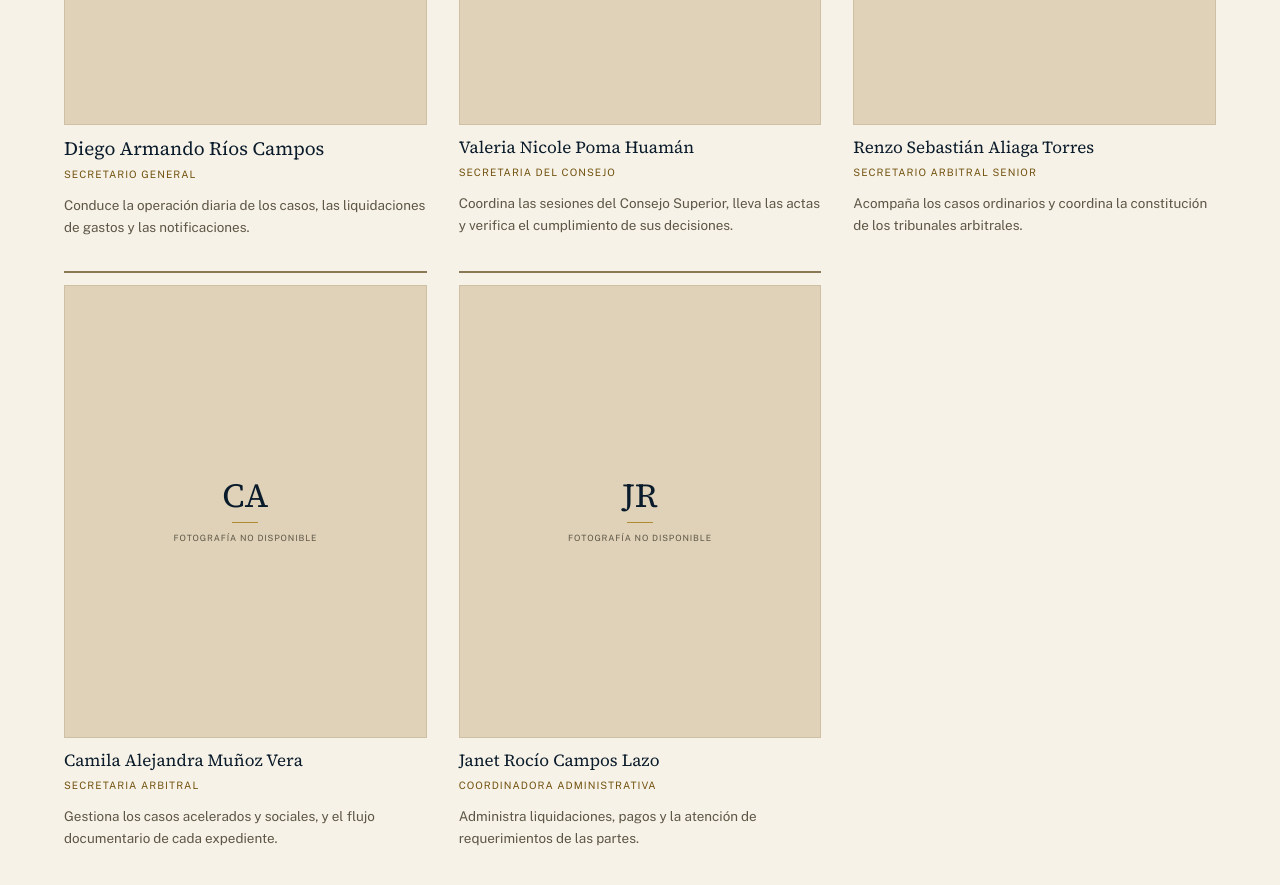
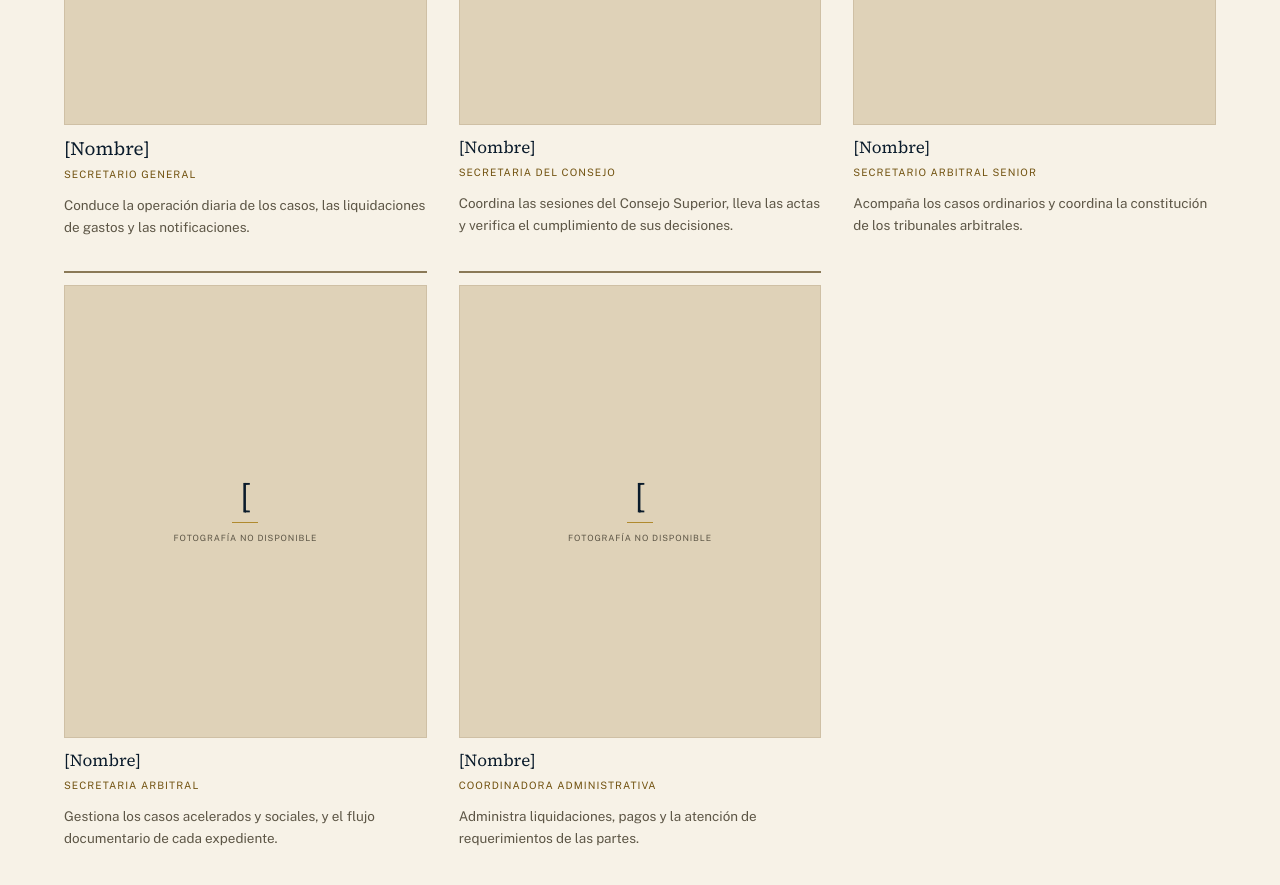
Before and after one commit to RaulTorreM/Web_Corte_Arbitraje_Huancayo_Frontend, a React (Vite) app: page /quienes-somos/equipo in a window 1280 px wide. Shown: the part 1200-2085 px from the top of the page. Built offline with nearby package versions, Linux system fonts and the light colour scheme.

Commit message:
cambio ligero de data git push

```diff
--- a/src/data/directivos.ts
+++ b/src/data/directivos.ts
@@ -8,18 +8,22 @@ export type Persona = {
 };
 
 /**
- * Perfiles de demostración del Consejo Superior de Arbitraje.
- * Reemplazar por los consejeros designados cuando la Cámara publique
- * la composición oficial. El Estatuto permite hasta siete titulares.
+ * Perfiles del Consejo Superior de Arbitraje.
+ *
+ * FALTAN DATOS REALES: el nombre de cada persona se muestra como
+ * "[Nombre]" hasta que la Cámara publique la composición
+ * oficial. Reemplazar ese texto por los consejeros designados.
+ * El Estatuto permite hasta siete titulares.
  */
 
 // const fototest = "../src/assets/brand/logo-corte.png"
 
-//FALTAN DATOS REALES!
+// FALTAN DATOS REALES: el campo `nombre` usa un texto de ejemplo para
+// identificar que la composición oficial aún no se ha publicado.
 export const CONSEJO: Persona[] = [
   {
     id: "c-01",
-    nombre: "María Elena Quispe Rojas",
+    nombre: "[Nombre]",
     cargo: "Presidenta del Consejo Superior",
     bio: "Abogada con maestría en Derecho Administrativo y 18 años de experiencia en arbitraje y contratación pública.",
     destacado: true,
@@ -27,67 +31,68 @@ export const CONSEJO: Persona[] = [
   },
   {
     id: "c-02",
-    nombre: "Carlos Alberto Unsihuay León",
+    nombre: "[Nombre]",
     cargo: "Vicepresidente",
     bio: "Ingeniero civil especialista en contratos FIDIC, JPRD y dispute boards, con 15 años de experiencia.",
   },
   {
     id: "c-03",
-    nombre: "Patricia Salomé Andrade Vílchez",
+    nombre: "[Nombre]",
     cargo: "Consejera",
     bio: "Árbitra registrada en materia comercial y societaria, con 12 años de experiencia.",
   },
   {
     id: "c-04",
-    nombre: "Jorge Luis Matos Paredes",
+    nombre: "[Nombre]",
     cargo: "Consejero",
     bio: "Ingeniero civil y perito en valorizaciones y ampliaciones de plazo, con 20 años de experiencia.",
   },
   {
     id: "c-05",
-    nombre: "Rosa Amelia Cárdenas Yupanqui",
+    nombre: "[Nombre]",
     cargo: "Consejera",
     bio: "Abogada especializada en derecho laboral y seguridad social; árbitra única en arbitraje social.",
   },
   {
     id: "c-06",
-    nombre: "Fernando Chávez Gutiérrez",
+    nombre: "[Nombre]",
     cargo: "Consejero",
     bio: "Abogado especialista en contrataciones del Estado y arbitraje de emergencia.",
   },
 ];
 
 
-//FALTAN DATOS REALES!
+// FALTAN DATOS REALES: el campo `nombre` usa un texto de ejemplo para
+// identificar que la composición oficial aún no se ha publicado.
 export const EQUIPO: Persona[] = [
   {
     id: "e-01",
-    nombre: "Diego Armando Ríos Campos",
+    nombre: "[Nombre]",
     cargo: "Secretario General",
     bio: "Conduce la operación diaria de los casos, las liquidaciones de gastos y las notificaciones.",
     destacado: true,
   },
   {
     id: "e-02",
-    nombre: "Valeria Nicole Poma Huamán",
+    nombre: "[Nombre]",
     cargo: "Secretaria del Consejo",
     bio: "Coordina las sesiones del Consejo Superior, lleva las actas y verifica el cumplimiento de sus decisiones.",
   },
   {
     id: "e-03",
-    nombre: "Renzo Sebastián Aliaga Torres",
+    nombre: "[Nombre]",
     cargo: "Secretario Arbitral Senior",
     bio: "Acompaña los casos ordinarios y coordina la constitución de los tribunales arbitrales.",
   },
   {
     id: "e-04",
-    nombre: "Camila Alejandra Muñoz Vera",
+    nombre: "[Nombre]",
     cargo: "Secretaria Arbitral",
     bio: "Gestiona los casos acelerados y sociales, y el flujo documentario de cada expediente.",
   },
   {
     id: "e-05",
-    nombre: "Janet Rocío Campos Lazo",
+    nombre: "[Nombre]",
     cargo: "Coordinadora administrativa",
     bio: "Administra liquidaciones, pagos y la atención de requerimientos de las partes.",
   },
```
